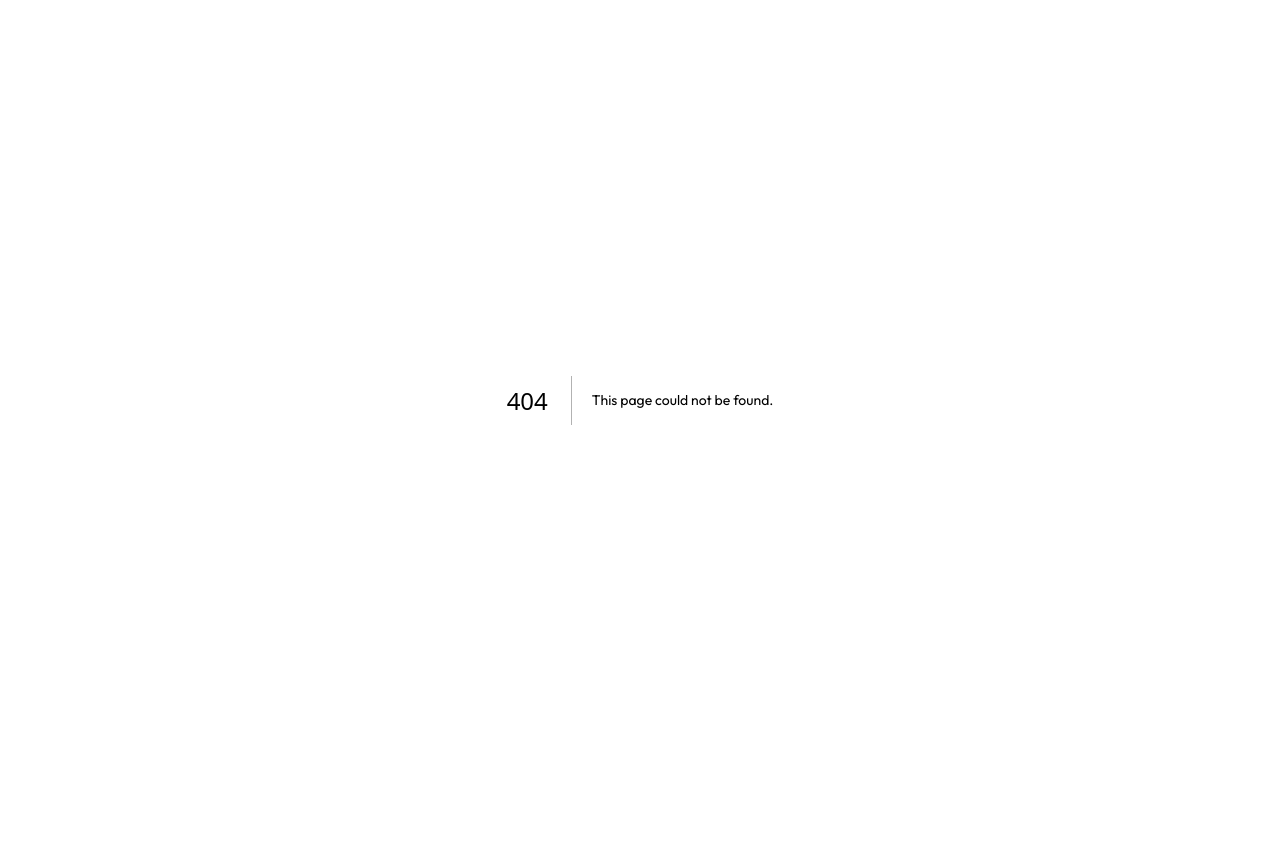
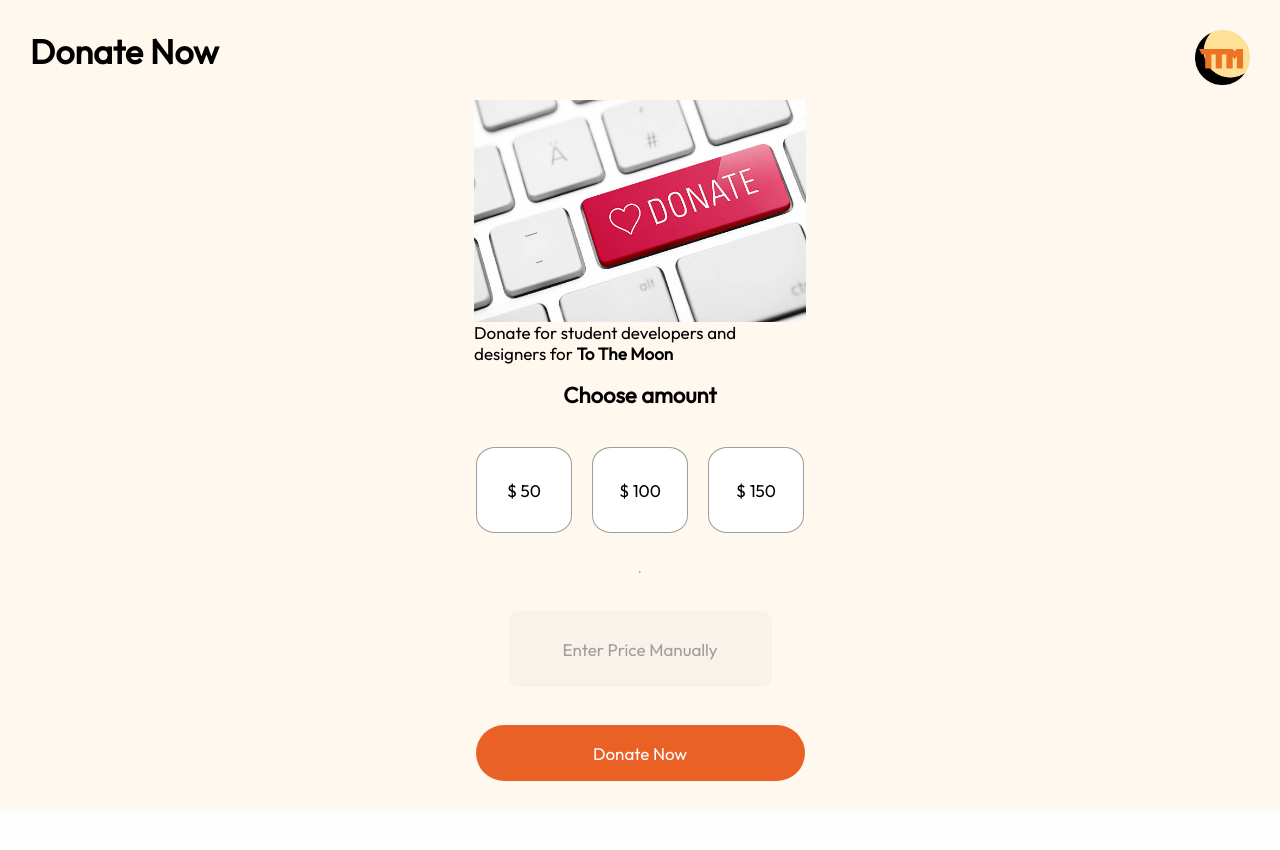
Before and after one commit to ChaeHoonK/CryptoBotFrontend, a Next.js app in the folder to-the-moon/: page /donation in a window 1280 px wide. Before the commit this address had no page. Shown: the top 850 px of the page. Before the commit the page ends 800 px from the top, so only its background shows below. Built offline with nearby package versions, Linux system fonts and the light colour scheme.

Commit message:
donation page

```diff
--- /dev/null
+++ b/to-the-moon/components/ChooseAmount.module.css
@@ -0,0 +1,19 @@
+
+.main {
+    width: 96px;
+    height: 86px;
+    border-radius: 20%;
+    border: 1px solid transparent;
+    background-color: white;
+    border-color: rgb(157, 157, 157);
+    display: flex;
+    flex-direction: column;
+    justify-content: center;
+    align-items: center;
+    padding : 20px
+}
+
+.main:hover {
+    border-color: rgb(233, 97, 37);
+    color:rgb(233, 97, 37)
+}
--- /dev/null
+++ b/to-the-moon/components/ChooseAmount.tsx
@@ -0,0 +1,19 @@
+import styles from "./ChooseAmount.module.css";
+
+export default function ChooseAmount({
+    price,
+  }: {
+    price: number;
+  }) {
+
+      function handleClick() {
+          alert('아직 준비중 입니다')
+      }
+
+    return (
+
+      <div className={styles.main} onClick = {handleClick}>
+        <h4>$ {price}</h4>
+      </div>
+    );
+  }
--- /dev/null
+++ b/to-the-moon/components/DonationImg.module.css
@@ -0,0 +1,17 @@
+.main {
+    display: flex;
+    flex-direction: column;
+    justify-content: center;
+    align-items: center;
+    width: 332px;
+    height: 222px;
+}
+.img{
+    border-radius: 20px;
+}
+.sub {
+    color:#000000;
+  }
+.strong {
+    color: rgb(233, 97, 37);
+}
--- /dev/null
+++ b/to-the-moon/components/DonationImg.tsx
@@ -0,0 +1,19 @@
+import styles from "./DonationImg.module.css";
+
+export default function DonationImg() {
+
+
+  return (
+    <div className={styles.main} >
+      <img
+        src="donate.jpeg"
+        width="332px"
+        height="222px"
+        alt="Donate"
+      />
+      <h4>Donate for student developers and designers for <strong style={{color: "black"}}>To The Moon</strong></h4>
+    </div>
+
+
+  );
+}
--- /dev/null
+++ b/to-the-moon/pages/donation.tsx
@@ -0,0 +1,53 @@
+import { Inter } from "@next/font/google";
+import styles from "@/styles/donation.module.css";
+import DonationImg from "../components/DonationImg";
+import ChooseAmount from "@/components/ChooseAmount";
+
+
+const inter = Inter({ subsets: ["latin"] });
+
+export default function donation() {
+
+  return (
+    <main className={styles.donation}>
+
+      <div className={styles.donateNow}>
+        <h1>Donate Now</h1>
+        <img
+        src="TTM Logo.png"
+        width="55px"
+        height="55px"
+        alt="Donate"
+      />
+      </div>
+
+      <br />
+      <br />
+      <div className={styles.ChooseAmountGroup}>
+      <DonationImg />
+
+      <br />
+
+        <h3 style={{ color: "black" }}>Choose amount</h3>
+        <br />
+
+          <div className={styles.ChooseAmount}>
+            <ChooseAmount price={50} />
+            <ChooseAmount price={100} />
+            <ChooseAmount price={150} />
+          </div>
+          <br />
+          <hr />
+          <br />
+          <div className = {styles.ManualPrice}>
+            <h4>Enter Price Manually</h4>
+          </div>
+          <br />
+          <div className = {styles.donateButton}>
+            <h4>Donate Now</h4>
+          </div>
+      </div>
+
+    </main>
+  );
+}
--- /dev/null
+++ b/to-the-moon/styles/donation.module.css
@@ -0,0 +1,62 @@
+.donation {
+    background-color:rgb(255, 248, 238);
+    height: auto;
+    width: 100%;
+    padding : 30px;
+    justify-self:stretch !important;
+    margin-bottom: 50px;
+  }
+.donateNow {
+  display: flex;
+  flex-direction: row;
+  justify-content: space-between;
+}
+
+.ChooseAmountGroup {
+  display: flex;
+  flex-direction: column;
+  align-items: center;
+  flex-wrap: wrap;
+  justify-content: space-around;
+
+  row-gap: 10px;
+  gap: 10px;
+}
+.ChooseAmount {
+  display: flex;
+  flex-wrap: wrap;
+  justify-content: space-around;
+  gap: 20px;
+
+}
+
+.hr {
+  width: 50%;
+  size: 332px;
+
+}
+
+.ManualPrice {
+  display: flex;
+  flex-direction: row;
+  justify-content: center;
+  align-items: center;
+  background-color: rgb(205,205,205,0.15);
+  color: rgb(157, 157, 157);
+  border-radius: 10px;
+  width: 263px;
+  height: 76px;
+
+}
+
+.donateButton {
+  display: flex;
+  flex-direction: column;
+  justify-content: center;
+  align-items: center;
+  background-color:  rgb(233, 97, 37);
+  color: white;
+  width: 329px;
+  height: 56px;
+  border-radius: 56px;
+}
--- a/to-the-moon/styles/globals.css
+++ b/to-the-moon/styles/globals.css
@@ -46,8 +46,20 @@
     url('/Outfit-Regular.ttf')
 }
 
+h1 {
+  font-size: 34px;
+  font-weight: bolder;
+  font-family: 'Outfit';
+}
+
 h2 {
   font-size: 30px;
+  font-weight: bolder;
+  font-family: 'Outfit';
+}
+
+h3 {
+  font-size: 22px;
   font-weight: bolder;
   font-family: 'Outfit';
 }
@@ -59,7 +71,7 @@ h5 {
 }
 
 h4 {
-  font-size: 18px;
+  font-size: 17px;
   font-weight: lighter;
   font-family: 'Outfit';
 }
--- a/to-the-moon/styles/sally.module.css
+++ b/to-the-moon/styles/sally.module.css
@@ -1,6 +1,22 @@
 .main {
     display: flex;
     flex-direction: column;
-    justify-content: space-evenly;
+    justify-content: flex-start;
     align-items: center;
-}
+    /* padding: 6rem; */
+    min-height: 100vh;
+    background-color: #FFF5E7;
+    padding-bottom: 0px;
+  }
+
+  .title {
+    display: inline;
+    font-family: 'Outfit';
+    font-size: 34;
+    font-weight: bolder;
+    color:#000000;
+  }
+
+  .sub {
+    color:#000000;
+  }
```
Also changed, not shown: to-the-moon/public/donate.jpeg (added).
